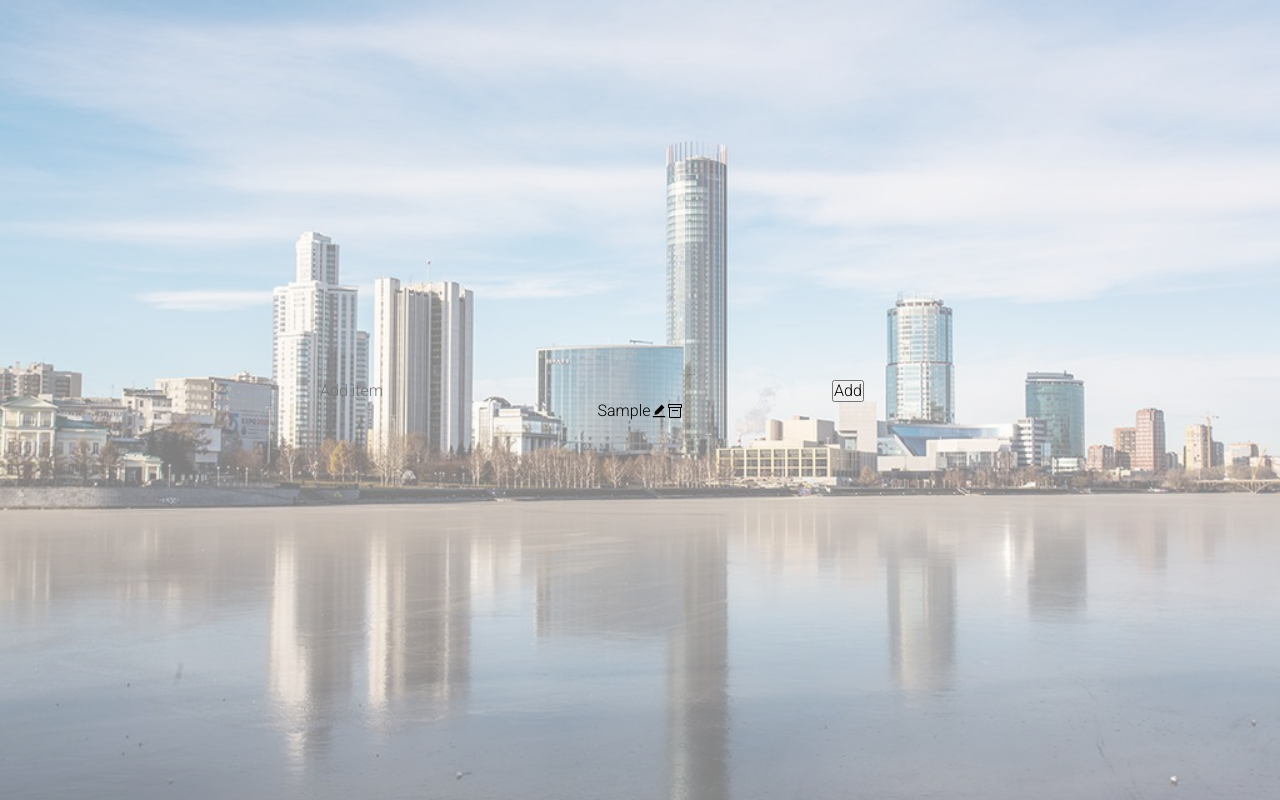
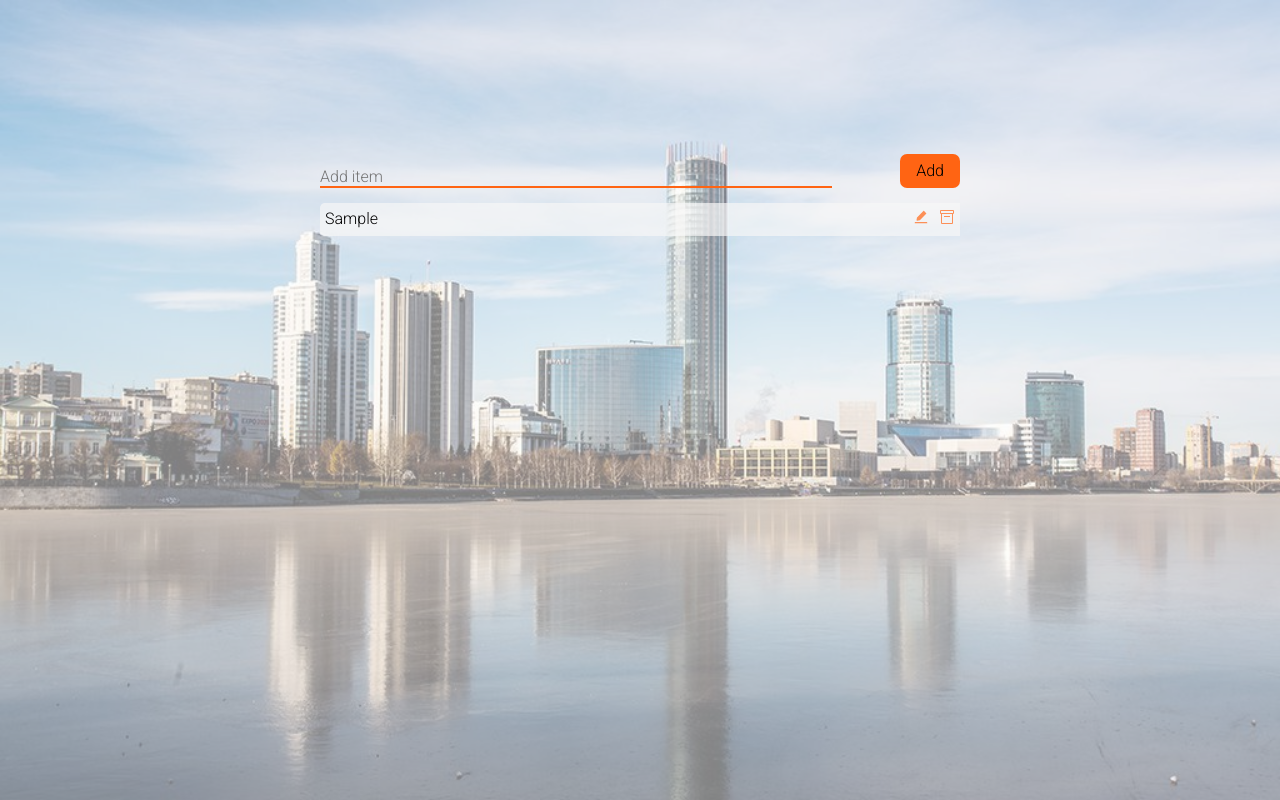
Before and after one commit to IgorNichiporukCristo/Todo-List, a React app: page / in a window 1280 px wide. Both pictures are taken after typing "Sample" into the empty fields and a click on the button "Add". Built offline with nearby package versions, Linux system fonts and the light colour scheme.

Commit message:
feat: added style update

```diff
--- a/src/Components/Todo/Todo/Todo.jsx
+++ b/src/Components/Todo/Todo/Todo.jsx
@@ -58,7 +58,8 @@ const Todo = () => {
 	return (
 		<div className="todo-countainer">
 			<TodoForm onSubmit={addTodo}  />
-			<TodoContent
+			<div className="todo-content">
+				<TodoContent
 				todos={todos}
 				dragStartHandler={dragStartHandler}
 				dragEndHandler={dragEndHandler}
@@ -67,7 +68,9 @@ const Todo = () => {
 				deleteTodo={deleteTodo}
 				updateTodo={updateTodo}
 				compliteTodo={compliteTodo}
-			/>
+				/>
+			</div>
+
 		</div>
 	)
 }
--- a/src/Components/Todo/Todo/todo.scss
+++ b/src/Components/Todo/Todo/todo.scss
@@ -5,4 +5,12 @@
   justify-content: center;
   width: 50%;
   height: 70%;
+  .todo-content{
+    height: 80%;
+    width: 100%;
+    overflow-y: auto;
+  }
+  .todo-content::-webkit-scrollbar {
+    width: 0px;
+  }
 }
--- a/src/Components/Todo/TodoContent/TodoContent.jsx
+++ b/src/Components/Todo/TodoContent/TodoContent.jsx
@@ -34,7 +34,7 @@ const TodoContent = ({
 			</div>
 			:<div
 				key={todo.id}
-				className="todo-content"
+				className="todo-element"
 				draggable={true}
 				onDragStart={(e) => dragStartHandler(e, todo)}
 				onDragLeave={(e) => dragEndHandler(e)}
@@ -43,10 +43,13 @@ const TodoContent = ({
 				onDrop={(e) => dropHandler(e, todo)}
 			>
 				<div onClick={() => compliteTodo(todo.id)}>
-					<span>{todo.text}</span>
+					<p>{todo.text}</p>
 				</div>
-				<AiFillEdit onClick={() => setUpdateTodoElement({id: todo.id, value: todo.text})}/>
-				<GoArchive onClick={() => deleteTodo(todo.id)}/>
+				<div>
+					<AiFillEdit className="todo-conent-icons" onClick={() => setUpdateTodoElement({id: todo.id, value: todo.text})}/>
+					<GoArchive className="todo-conent-icons" onClick={() => deleteTodo(todo.id)}/>
+				</div>
+
 			</div>
 
 	))
--- a/src/Components/Todo/TodoContent/todo-content.scss
+++ b/src/Components/Todo/TodoContent/todo-content.scss
@@ -1,4 +1,15 @@
-.todo-content{
+.todo-element {
 	display: flex;
 	align-items: center;
+	width: 100%;
+	height: 5%;
+	background-color: rgba(247, 247, 247, 0.7);
+	margin-top: 5px;
+	padding: 5px;
+	border-radius: 5px;
+	justify-content: space-between;
+	.todo-conent-icons{
+		color: rgba(255, 100, 19, 0.7);
+		margin-right: 10px;
+	}
 }
--- a/src/Components/Todo/TodoForm/Todoform.jsx
+++ b/src/Components/Todo/TodoForm/Todoform.jsx
@@ -20,15 +20,17 @@ const TodoForm = (props) => {
 	}
   return (
     <div className="todo-form-countainer">
-			<form onSubmit={handleSubmit}>
+			<form className="todo-form" onSubmit={handleSubmit}>
 				<input
 				  className="todo-input"
 					type="text"
 					placeholder="Add item"
 					value={input}
 					onChange={handleChange}
+					maxLength="40"
+					minLength="1"
 				/>
-				<button>Add</button>
+				<button className="todo-button">Add</button>
 			</form>
     </div>
   )
--- a/src/Components/Todo/TodoForm/todo-form.scss
+++ b/src/Components/Todo/TodoForm/todo-form.scss
@@ -1,11 +1,25 @@
-.todo-form-countainer {
+.todo-form-countainer{
   width: 100%;
-
-  .todo-input {
-    width: 80%;
-    height: 5%;
-    border: 0px rgb(194, 182, 206);
-    outline: none;
-    background: transparent;
+  margin-bottom: 10px;
+  .todo-form {
+    width: 100%;
+    display: flex;
+    align-items: flex-end;
+    justify-content: space-between;
+    .todo-input {
+      width: 80%;
+      height: 5%;
+      border: none;
+      border-bottom: 2px solid  rgb(255, 100, 19);
+      outline: none;
+      background: transparent;
+    }
+    .todo-button{
+      border: none;
+      cursor: pointer;
+      padding: 8px 16px 8px 16px;
+      background-color: rgb(255, 100, 19);
+      border-radius: 7px;
+    }
   }
 }
```
